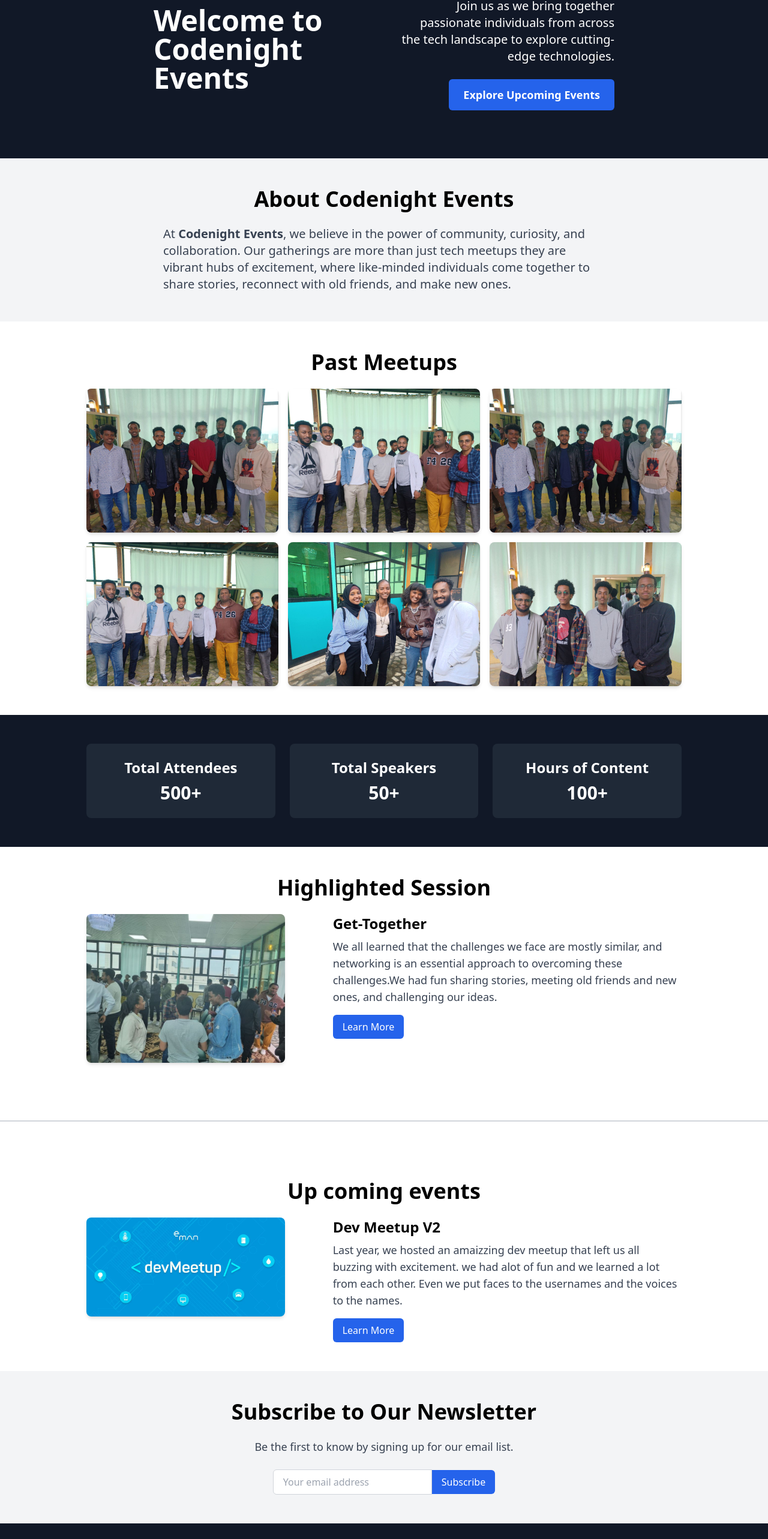
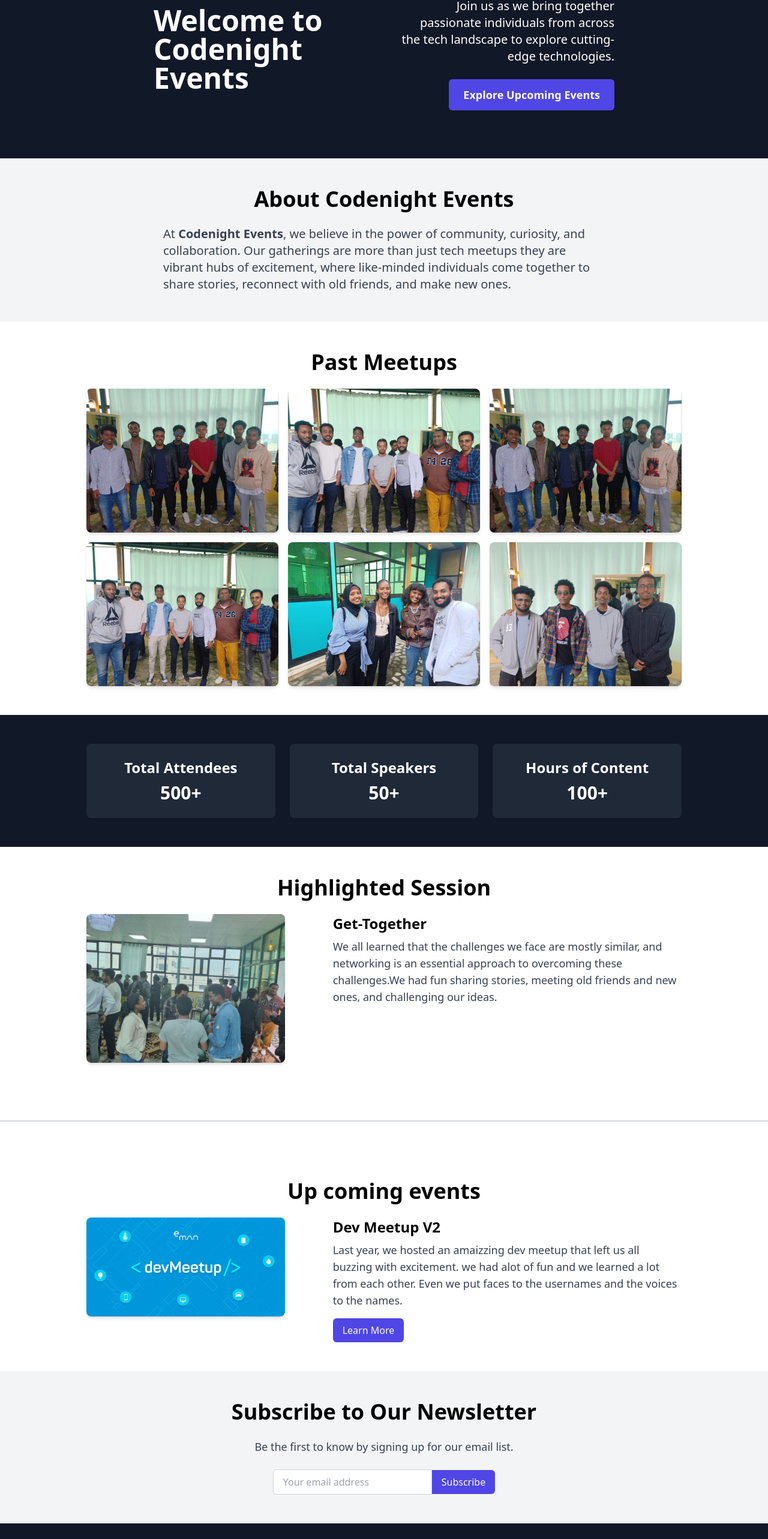
Before and after one commit to CodeNight-Ethiopia/codenight-frontend, a Next.js app: page /dev-meetup-v2 in a window 1280 px wide. Shown: the part 173-2739 px from the top of the page at 60% size. Built offline with nearby package versions, Linux system fonts and the light colour scheme.

Commit message:
added events page

```diff
--- a/pages/dev-meetup-v2.tsx
+++ b/pages/dev-meetup-v2.tsx
@@ -11,6 +11,7 @@
 import V2 from "../assets/Image/V2.jpg";
 import highlighted from "../assets/Image/highlighted.jpg";
 import StickyBottomBanner from "@/components/StickyBottomBanner";
+import Link from "next/link";
 
 const HeroSection = () => (
   <section className="hero bg-gray-900 text-white py-20">
@@ -25,12 +26,12 @@
           Join us as we bring together passionate individuals from across the
           tech landscape to explore cutting-edge technologies.
         </p>
-        <a
+        <Link
           href="#events"
-          className="bg-blue-600 hover:bg-blue-700 text-white py-3 px-6 rounded-md text-lg font-semibold inline-block"
+          className="bg-indigo-600 hover:bg-indigo-700 text-white py-3 px-6 rounded-md text-lg font-semibold inline-block"
         >
           Explore Upcoming Events
-        </a>
+        </Link>
       </div>
     </div>
   </section>
@@ -127,7 +128,7 @@
           </p>
           <a
             href="https://www.linkedin.com/company/code-night/?miniCompanyUrn=urn%3Ali%3Afsd_company%3A91708512&lipi=urn%3Ali%3Apage%3Acompanies_company_posts_index%3B3f27d26d-dcdd-4755-8b9a-7788113a97a6"
-            className="bg-blue-600 hover:bg-blue-700 text-white py-2 px-4 rounded-md inline-block"
+            className="text-indigo-600 hover:bg-blue-700 text-white py-2 px-4 rounded-md inline-block"
           >
             Learn More
           </a>
@@ -152,7 +153,7 @@
           placeholder="Your email address"
           className="border border-gray-300 rounded-l-md px-4 py-2 focus:outline-none focus:border-blue-500"
         />
-        <button className="bg-blue-600 text-white py-2 px-4 rounded-r-md hover:bg-blue-700 focus:outline-none focus:bg-blue-700">
+        <button className="bg-indigo-600 text-white py-2 px-4 rounded-r-md hover:bg-indigo-700 focus:outline-none focus:bg-indigo-700">
           Subscribe
         </button>
       </div>
@@ -180,12 +181,12 @@
             from each other. Even we put faces to the usernames and the voices
             to the names.
           </p>
-          <a
+          <Link
             href="https://www.linkedin.com/company/code-night/?miniCompanyUrn=urn%3Ali%3Afsd_company%3A91708512&lipi=urn%3Ali%3Apage%3Acompanies_company_posts_index%3B3f27d26d-dcdd-4755-8b9a-7788113a97a6"
-            className="bg-blue-600 hover:bg-blue-700 text-white py-2 px-4 rounded-md inline-block"
+            className="bg-indigo-600 hover:bg-indigo-700 text-white py-2 px-4 rounded-md inline-block"
           >
             Learn More
-          </a>
+          </Link>
         </div>
       </div>
     </div>
@@ -199,24 +200,24 @@
         <h4 className="text-lg font-bold mb-2">Quick Links</h4>
         <ul className="flex flex-col md:flex-row">
           <li className="mr-4">
-            <a href="/" className="hover:text-gray-300">
+            <Link href="/" className="hover:text-gray-300">
               Home
-            </a>
+            </Link>
           </li>
           <li className="mr-4">
-            <a href="/dev-meetup-v2" className="hover:text-gray-300">
+            <Link href="/dev-meetup-v2" className="hover:text-gray-300">
               Events
-            </a>
+            </Link>
           </li>
           <li className="mr-4">
-            <a href="/about" className="hover:text-gray-300">
+            <Link href="/about" className="hover:text-gray-300">
               About
-            </a>
+            </Link>
           </li>
           <li>
-            <a href="/faq" className="hover:text-gray-300">
+            <Link href="/faq" className="hover:text-gray-300">
               FAQ
-            </a>
+            </Link>
           </li>
         </ul>
       </div>
```
